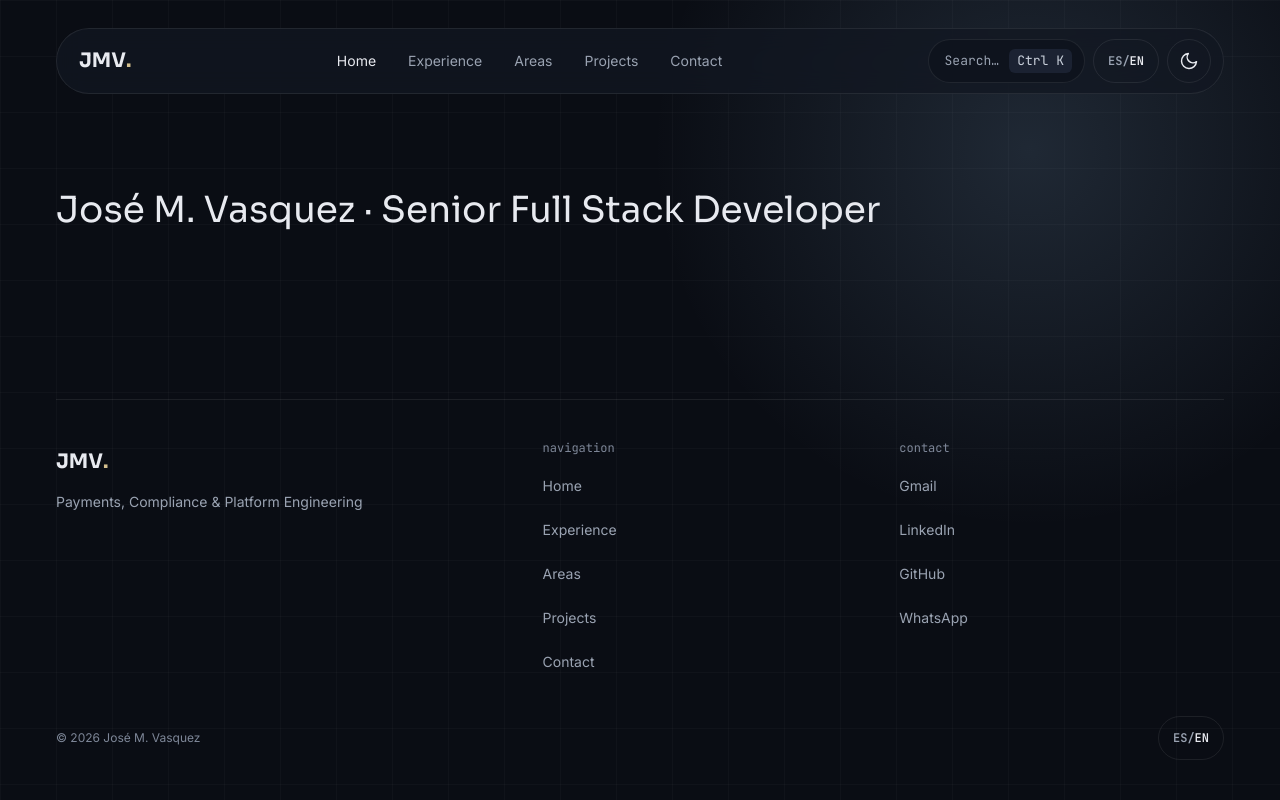
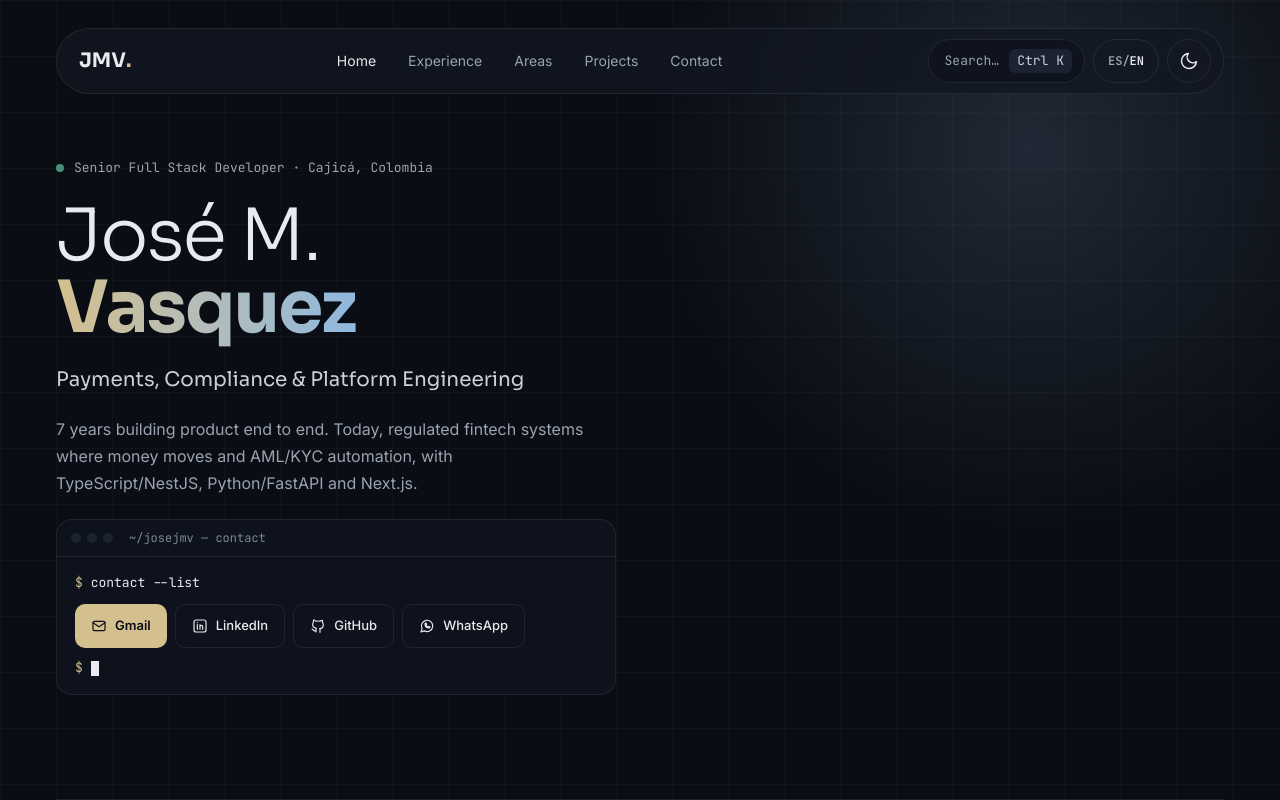
Before and after one commit to josejmv/josejmv, a Next.js app: page /en in a window 1280 px wide. Shown: the top 800 px of the page. Built offline with nearby package versions, Linux system fonts and the light colour scheme.

Commit message:
feat: add hero section and contact terminal with css typing effect

```diff
--- a/messages/en.json
+++ b/messages/en.json
@@ -54,5 +54,10 @@
     "copyEmail": "Copy email",
     "copied": "Email copied to clipboard",
     "copyFailed": "Could not copy. My email is {email}"
+  },
+  "Hero": {
+    "terminalTitle": "~/josejmv — contact",
+    "terminalCommand": "contact --list",
+    "contactList": "Contact channels"
   }
 }
--- a/messages/es.json
+++ b/messages/es.json
@@ -54,5 +54,10 @@
     "copyEmail": "Copiar email",
     "copied": "Email copiado al portapapeles",
     "copyFailed": "No se pudo copiar. Mi email es {email}"
+  },
+  "Hero": {
+    "terminalTitle": "~/josejmv — contact",
+    "terminalCommand": "contact --list",
+    "contactList": "Canales de contacto"
   }
 }
--- a/src/app/[locale]/page.tsx
+++ b/src/app/[locale]/page.tsx
@@ -2,17 +2,28 @@ import { notFound } from "next/navigation";
 import { hasLocale } from "next-intl";
 import { getTranslations, setRequestLocale } from "next-intl/server";
 
+import { HeroSection } from "@/components/sections/home/hero-section";
 import { routing } from "@/i18n/routing";
+import { getProfile } from "@/lib/content";
 
 export default async function HomePage({ params }: PageProps<"/[locale]">) {
   const { locale } = await params;
   if (!hasLocale(routing.locales, locale)) notFound();
   setRequestLocale(locale);
-  const t = await getTranslations({ locale, namespace: "Metadata" });
+
+  const t = await getTranslations({ locale, namespace: "Hero" });
+  const profile = getProfile(locale);
 
   return (
-    <main className="container-page py-24">
-      <h1 className="font-display text-4xl">{t("title")}</h1>
+    <main>
+      <HeroSection
+        profile={profile}
+        labels={{
+          terminalTitle: t("terminalTitle"),
+          terminalCommand: t("terminalCommand"),
+          contactList: t("contactList"),
+        }}
+      />
     </main>
   );
 }
--- a/src/app/globals.css
+++ b/src/app/globals.css
@@ -105,6 +105,11 @@
       stroke-dashoffset: -40;
     }
   }
+  @keyframes typing {
+    from {
+      width: 0;
+    }
+  }
   @keyframes fade-up {
     from {
       opacity: 0;
@@ -115,6 +120,19 @@
       transform: translateY(0);
     }
   }
+}
+
+/*
+ * Efecto de escritura (ContactTerminal). El elemento define `--chars` (longitud del texto) y usa
+ * fuente mono. Con reduced-motion, la regla global deja la animación en ~0 ms: el texto aparece completo.
+ */
+@utility typing {
+  display: inline-block;
+  width: calc(var(--chars) * 1ch);
+  overflow: hidden;
+  white-space: nowrap;
+  vertical-align: bottom;
+  animation: typing calc(var(--chars) * 55ms) steps(var(--chars)) 300ms both;
 }
 
 /* Contenedor de página: 1280px con 56px de padding lateral en desktop (Fusion). */
@@ -152,6 +170,7 @@ body {
   *::before,
   *::after {
     animation-duration: 0.01ms !important;
+    animation-delay: 0ms !important;
     animation-iteration-count: 1 !important;
     transition-duration: 0.01ms !important;
   }
--- /dev/null
+++ b/src/components/contact/contact-icon.tsx
@@ -0,0 +1,41 @@
+import type { ContactLink } from "@content/schema";
+import type { ReactNode } from "react";
+
+const PATHS: Record<ContactLink["id"], ReactNode> = {
+  gmail: (
+    <>
+      <rect x="3" y="5" width="18" height="14" rx="2" />
+      <path d="m3 7 9 6 9-6" />
+    </>
+  ),
+  linkedin: (
+    <>
+      <rect x="3" y="3" width="18" height="18" rx="3" />
+      <path d="M8 10v7M8 7v.01M12 17v-4a2 2 0 0 1 4 0v4M12 10v7" />
+    </>
+  ),
+  github: (
+    <path d="M9 19c-4 1.5-4-2-6-2.5m12 5v-3.5c0-1 .1-1.4-.5-2 2.8-.3 5.5-1.4 5.5-6a4.6 4.6 0 0 0-1.3-3.2 4.2 4.2 0 0 0-.1-3.2s-1.1-.3-3.5 1.3a12 12 0 0 0-6.2 0C6.5 2.8 5.4 3.1 5.4 3.1a4.2 4.2 0 0 0-.1 3.2A4.6 4.6 0 0 0 4 9.5c0 4.6 2.7 5.7 5.5 6-.6.6-.6 1.2-.5 2V21" />
+  ),
+  whatsapp: (
+    <path d="M3 21l1.7-5A8.5 8.5 0 1 1 8 19.3L3 21Zm6-12.5c0 4 2.5 6.5 6.5 6.5l1-1.5-2-1-1 1c-1 0-3-2-3-3l1-1-1-2Z" />
+  ),
+};
+
+/** Ícono de línea (16px) de cada canal de contacto. Hereda el color del texto. */
+export function ContactIcon({ id, className }: { id: ContactLink["id"]; className?: string }) {
+  return (
+    <svg
+      aria-hidden="true"
+      viewBox="0 0 24 24"
+      fill="none"
+      stroke="currentColor"
+      strokeWidth="1.75"
+      strokeLinecap="round"
+      strokeLinejoin="round"
+      className={className ?? "size-4"}
+    >
+      {PATHS[id]}
+    </svg>
+  );
+}
--- /dev/null
+++ b/src/components/contact/contact-link.tsx
@@ -0,0 +1,30 @@
+import type { ContactLink as ContactLinkData } from "@content/schema";
+
+import { buttonClasses } from "@/components/ui/button";
+import { cn } from "@/lib/cn";
+
+import { ContactIcon } from "./contact-icon";
+
+interface ContactLinkProps {
+  link: ContactLinkData;
+  className?: string;
+}
+
+/** Enlace de contacto con ícono. El primario (Gmail) usa el relleno champagne. */
+export function ContactLink({ link, className }: ContactLinkProps) {
+  const external = link.href.startsWith("http");
+
+  return (
+    <a
+      href={link.href}
+      {...(external && { target: "_blank", rel: "noopener noreferrer" })}
+      className={buttonClasses({
+        variant: link.primary ? "primary" : "secondary",
+        className: cn("font-sans", className),
+      })}
+    >
+      <ContactIcon id={link.id} />
+      {link.label}
+    </a>
+  );
+}
--- /dev/null
+++ b/src/components/contact/contact-terminal.tsx
@@ -0,0 +1,78 @@
+import type { ContactLink as ContactLinkData } from "@content/schema";
+import type { CSSProperties } from "react";
+
+import { cn } from "@/lib/cn";
+
+import { ContactLink } from "./contact-link";
+
+interface ContactTerminalProps {
+  title: string;
+  command: string;
+  /** Etiqueta accesible de la lista de enlaces. */
+  listLabel: string;
+  links: ContactLinkData[];
+  className?: string;
+}
+
+const STEP_MS = 55;
+const START_MS = 300;
+
+/**
+ * Terminal de contacto (Fusion). El comando se "escribe" con CSS (`typing`) y los enlaces aparecen
+ * después, escalonados. Server Component: sin JS; con reduced-motion todo aparece de inmediato.
+ * Gmail va primero y con relleno (CTA primario).
+ */
+export function ContactTerminal({
+  title,
+  command,
+  listLabel,
+  links,
+  className,
+}: ContactTerminalProps) {
+  const ordered = [...links].sort((a, b) => Number(b.primary) - Number(a.primary));
+  const typedMs = START_MS + command.length * STEP_MS;
+
+  return (
+    <div
+      className={cn(
+        "max-w-[560px] overflow-hidden rounded-2xl border border-border bg-surface-2/90",
+        className,
+      )}
+    >
+      <div className="flex items-center gap-1.5 border-b border-border px-3.5 py-2.5">
+        {[0, 1, 2].map((dot) => (
+          <span key={dot} aria-hidden="true" className="size-2.5 rounded-full bg-chip" />
+        ))}
+        <span className="ml-2.5 font-mono text-xs text-subtle">{title}</span>
+      </div>
+
+      <div className="px-[18px] py-3.5 font-mono text-[13px] leading-[1.9]">
+        <p>
+          <span aria-hidden="true" className="text-accent-text">
+            ${" "}
+          </span>
+          <span className="typing" style={{ "--chars": command.length } as CSSProperties}>
+            {command}
+          </span>
+        </p>
+
+        <ul aria-label={listLabel} className="flex flex-wrap gap-2 py-2">
+          {ordered.map((link, index) => (
+            <li
+              key={link.id}
+              className="motion-safe:animate-fade-up"
+              style={{ animationDelay: `${typedMs + index * 90}ms` }}
+            >
+              <ContactLink link={link} />
+            </li>
+          ))}
+        </ul>
+
+        <p aria-hidden="true">
+          <span className="text-accent-text">$</span>{" "}
+          <span className="inline-block h-[15px] w-2 bg-text align-middle motion-safe:animate-caret" />
+        </p>
+      </div>
+    </div>
+  );
+}
--- /dev/null
+++ b/src/components/sections/home/hero-section.tsx
@@ -0,0 +1,59 @@
+import type { ReactNode } from "react";
+
+import { ContactTerminal } from "@/components/contact/contact-terminal";
+import { AvailabilityBadge } from "@/components/ui/availability-badge";
+import { GradientText } from "@/components/ui/gradient-text";
+import type { LocalizedProfile } from "@/lib/content";
+
+interface HeroSectionProps {
+  profile: LocalizedProfile;
+  labels: {
+    terminalTitle: string;
+    terminalCommand: string;
+    contactList: string;
+  };
+  /** Columna derecha: el globo con sus tabs (tareas 4.2–4.4). */
+  aside?: ReactNode;
+}
+
+/** Hero del Home: identidad + terminal de contacto a la izquierda y globo a la derecha. */
+export function HeroSection({ profile, labels, aside }: HeroSectionProps) {
+  // El apellido va con degradado: "José M. <Vasquez>".
+  const lastSpace = profile.name.lastIndexOf(" ");
+  const first = profile.name.slice(0, lastSpace + 1);
+  const last = profile.name.slice(lastSpace + 1);
+
+  return (
+    <section
+      aria-labelledby="hero-title"
+      className="container-page grid items-center gap-8 pt-12 pb-10 lg:grid-cols-2 lg:pt-16"
+    >
+      <div className="flex flex-col gap-[22px]">
+        <AvailabilityBadge available={profile.available}>
+          {profile.role} · {profile.location}
+        </AvailabilityBadge>
+
+        <h1
+          id="hero-title"
+          className="font-display text-5xl leading-none font-light tracking-[-0.025em] sm:text-6xl xl:text-[72px]"
+        >
+          {first}
+          <GradientText className="font-bold">{last}</GradientText>
+        </h1>
+
+        <p className="font-display text-lg text-text-2 sm:text-xl">{profile.headline}</p>
+
+        <p className="max-w-[540px] text-base leading-[1.7] text-muted">{profile.summary}</p>
+
+        <ContactTerminal
+          title={labels.terminalTitle}
+          command={labels.terminalCommand}
+          listLabel={labels.contactList}
+          links={profile.contactLinks}
+        />
+      </div>
+
+      {aside && <div className="flex flex-col items-center gap-4">{aside}</div>}
+    </section>
+  );
+}
```
Also changed, not shown: 2 other files (tests, documents, lock files or other folders).
